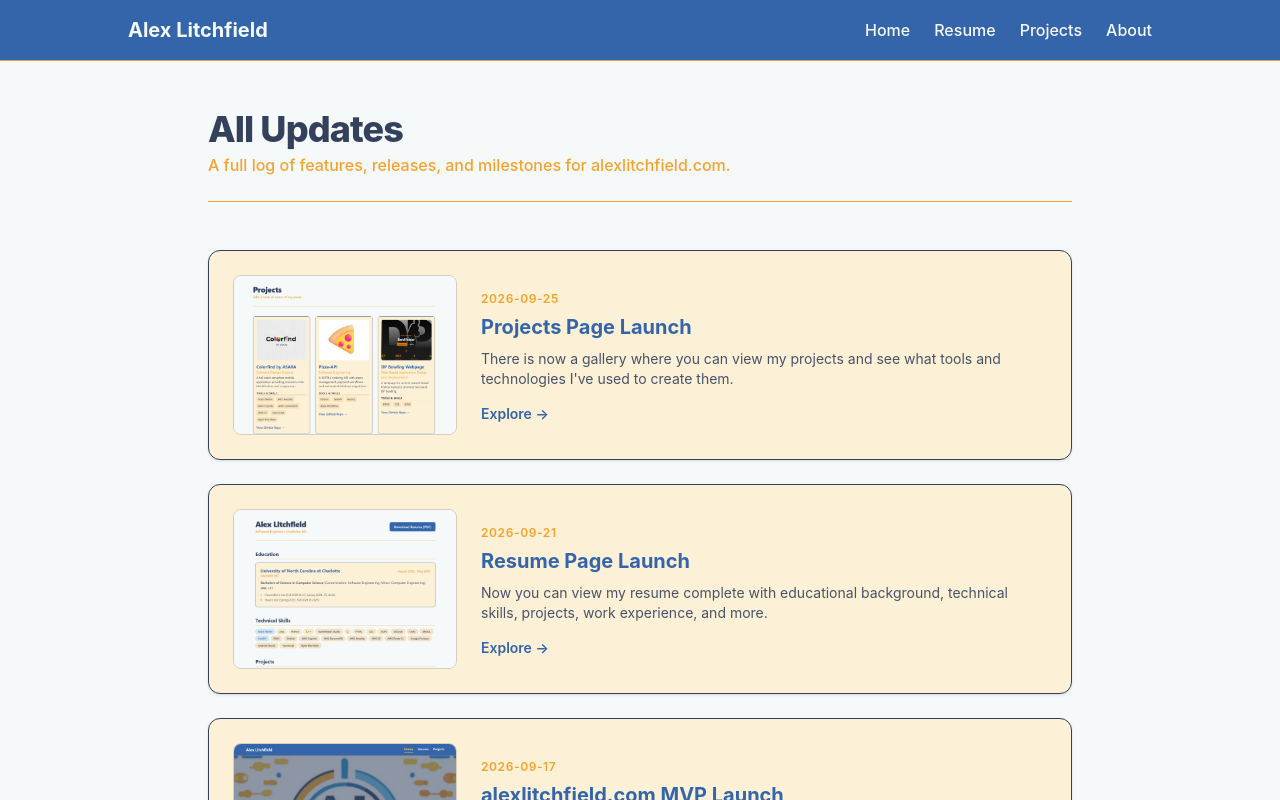
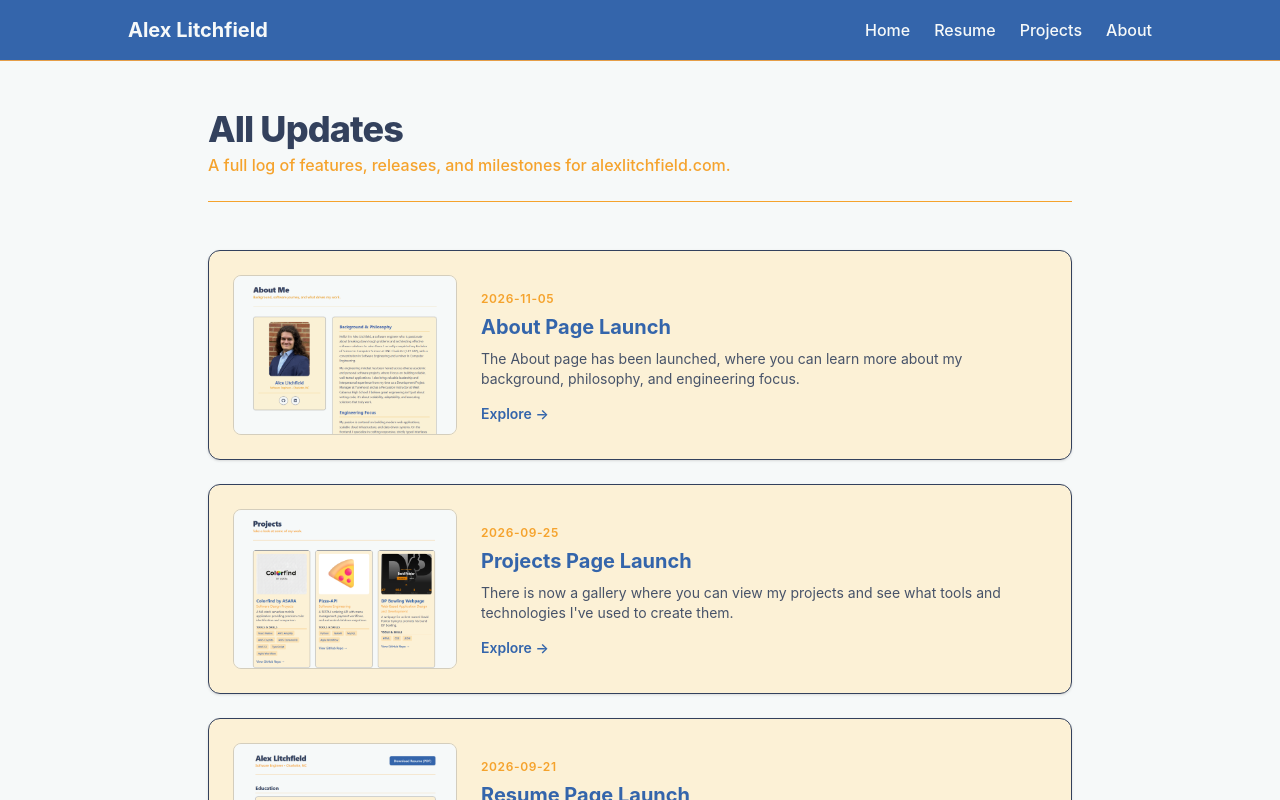
Before and after one commit to alitchf2/alexlitchfield-portfolio, a React (Vite) app: page /updates in a window 1280 px wide. Shown: the top 800 px of the page. Built offline with nearby package versions, Linux system fonts and the light colour scheme.

Commit message:
Added about page to whats new

```diff
--- a/src/data/whatsNew.ts
+++ b/src/data/whatsNew.ts
@@ -8,6 +8,15 @@ export interface WhatsNewEntry {
 }
 
 export const whatsNewData: WhatsNewEntry[] = [
+    {
+        slug: "about-page-launch",
+        title: "About Page Launch",
+        summary:
+        "The About page has been launched, where you can learn more about my background, philosophy, and engineering focus.",
+        imageUrl: "/whatsNewImg/about-page-launch.png",
+        date: "2026-11-05",
+        targetRoute: "/about",
+    },
     {
         slug: "projects-page-launch",
         title: "Projects Page Launch",
```
Also changed, not shown: public/whatsNewImg/about-page-launch.png (added).
